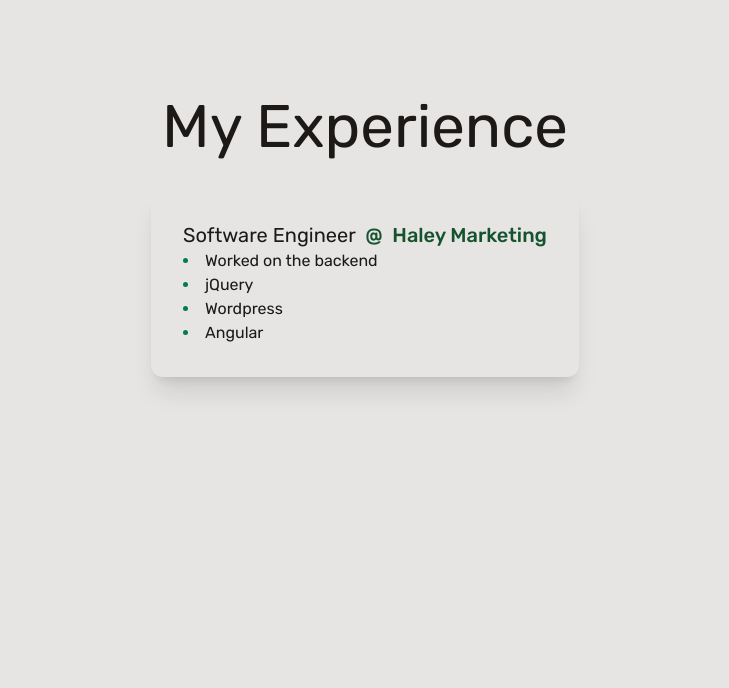
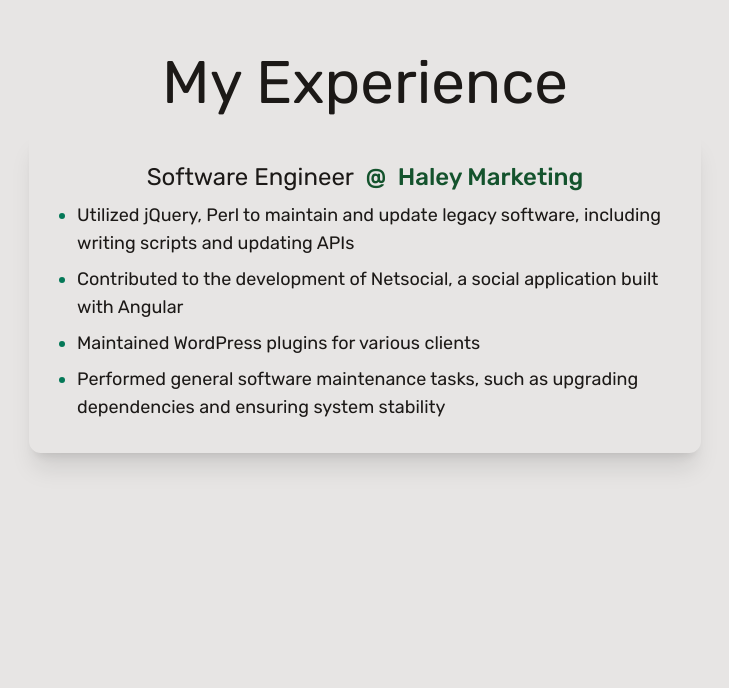
Before and after one commit to alderon07/my-website, a Next.js app in the folder frontend/: page / in a window 1280 px wide. Shown: the part 1923-2611 px from the top of the page, without its empty margins (275-1004 px from the left). Built offline with nearby package versions, Linux system fonts and the light colour scheme; a web font is replaced by a local one.

Commit message:
Updated UI

```diff
--- a/frontend/src/components/about/About.tsx
+++ b/frontend/src/components/about/About.tsx
@@ -10,7 +10,7 @@
         <div className="flex flex-col items-center justify-center gap-8">
           <div className="max-h-sm max-w-sm rounded-3xl bg-gradient-to-bl  from-teal-900 via-yellow-600 to-green-800 dark:bg-gradient-to-br dark:from-blue-900 dark:to-indigo-200 md:rounded-full">
             <Image
-              className="rounded-3xl object-cover mix-blend-overlay hover:mix-blend-normal md:rounded-full"
+              className="rounded-3xl object-cover mix-blend-overlay md:rounded-full"
               src="/me.jpg"
               alt="Naqi"
               quality={100}
@@ -21,12 +21,12 @@
           </div>
 
           <div className="flex flex-col transition justify-center items-center rounded-xl gap-4 lg:p-8 lg:shadow-lg lg:hover:shadow-rose-500 dark:lg:hover:shadow-indigo-400/50 ">
-            <p className="max-w-lg text-justify lg:text-lg xl:text-xl">
+            <p className="max-w-lg text-justify  dark:text-rose-300 lg:text-lg xl:text-xl">
               Some of the things I love are videos games, making pixel art, and
               the general comfort of my living room.
             </p>
-            <div>
-              <h6 className="lg:text-base xl:text-lg">
+            <div className="xl:text-lg">
+              <h6 className="xl:text-xl">
                 Technologies I have worked with:
               </h6>
               <ul className="flex marker:text-emerald-700 dark:marker:text-rose-300 list-disc list-inside">
--- a/frontend/src/components/work/Work.tsx
+++ b/frontend/src/components/work/Work.tsx
@@ -4,13 +4,13 @@
 export default function Work() {
   return (
     <div className="mb-4 flex items-center justify-center md:min-h-screen">
-      <section className="flex flex-col grow gap-4 justify-center items-center md:mx-40 md:py-16 lg:gap-8">
+      <section className="flex flex-col grow gap-4 justify-center items-center md:mx-40 md:py-16 lg:gap-4">
         <div className="">
           <h2 className="text-3xl lg:text-4xl xl:text-6xl">My Experience</h2>
         </div>
 
-        <div className="flex flex-col md:justify-center md:items-start rounded-xl transition lg:p-8 lg:shadow-xl lg:hover:shadow-indigo-400/50">
-          <h5 className="lg:text-xl">
+        <div className="flex flex-col gap-2 md:justify-center md:items-center rounded-xl transition lg:p-8 lg:shadow-xl lg:hover:shadow-indigo-400/50 max-w-2xl">
+          <h5 className="flex justify-items-center text-lg dark:text-rose-300 lg:text-2xl">
             Software Engineer
             <span className="text-green-900 dark:text-sky-300">
               &nbsp; <span className="font-bold">@</span> &nbsp;
@@ -19,17 +19,27 @@
                 href="https://www.haleymarketing.com"
                 target="_blank"
               >
-                <span class="bg-gradient-to-r from-teal-600 via-red-500 to-indigo-600  dark:from-amber-300 dark:via-red-500 dark:to-indigo-600 bg-[length:0%_2px] bg-left-bottom bg-no-repeat transition-all duration-500 ease-out group-hover:bg-[length:100%_2px] lg:text-xl">
+                <span className="bg-gradient-to-r from-teal-600 via-red-500 to-indigo-600  dark:from-amber-300 dark:via-red-500 dark:to-indigo-600 bg-[length:0%_2px] bg-left-bottom bg-no-repeat transition-all duration-500 ease-out group-hover:bg-[length:100%_2px]">
                   Haley Marketing
                 </span>
               </Link>
             </span>
           </h5>
-          <ul className="list-inside list-disc marker:text-emerald-700 dark:marker:text-rose-300">
-            <li>Worked on the backend</li>
-            <li>jQuery</li>
-            <li>Wordpress</li>
-            <li>Angular</li>
+
+          <ul className="flex flex-col pl-4 gap-2 xl:text-lg list-outside list-disc marker:text-emerald-700 dark:marker:text-rose-300">
+            <li>
+              Utilized jQuery, Perl to maintain and update legacy software,
+              including writing scripts and updating APIs
+            </li>
+            <li>
+              Contributed to the development of Netsocial, a social application
+              built with Angular
+            </li>
+            <li>Maintained WordPress plugins for various clients</li>
+            <li>
+              Performed general software maintenance tasks, such as upgrading
+              dependencies and ensuring system stability
+            </li>
           </ul>
         </div>
       </section>
```
